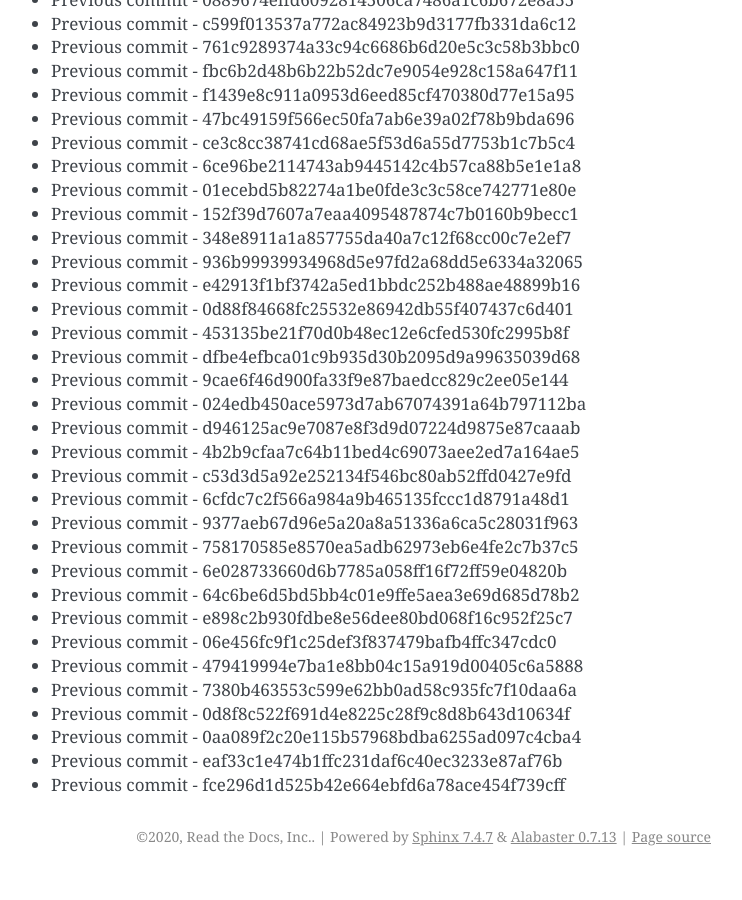
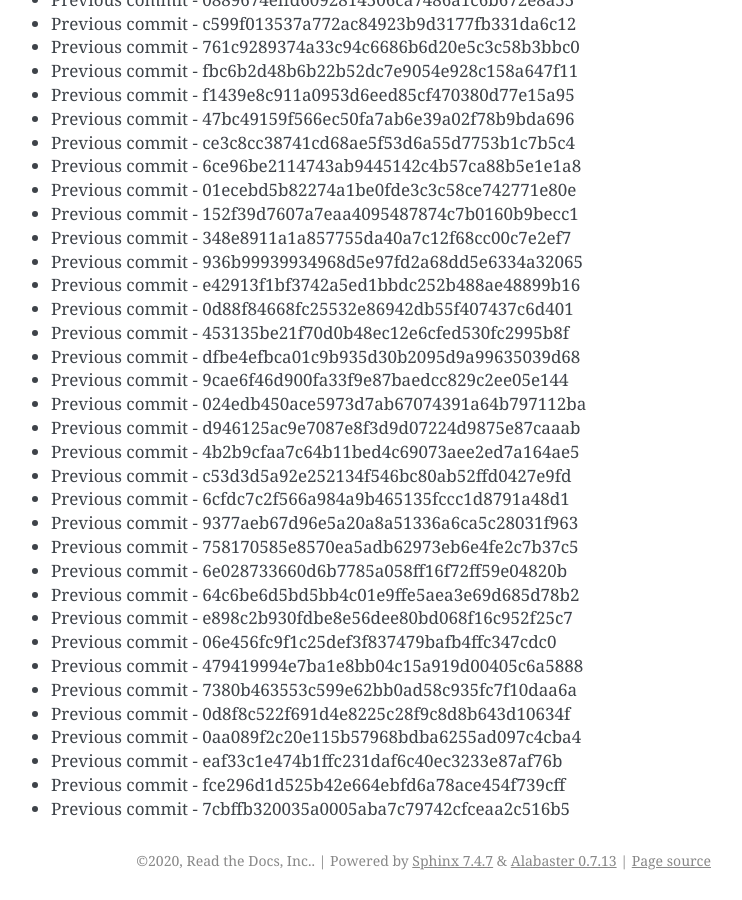
Before and after one commit to readthedocs/rtd-git-stresstest, a Sphinx documentation site: the page built from docs/updates.rst, in a window 1280 px wide and 900 px high, scrolled down 14339 px. Shown: the whole window, without its empty margins (399-1141 px from the left). Built offline with Sphinx 7.4.7, drawn with Linux system fonts in a browser that asks for light colours; before the commit the page ends 15215 px from its top, so only the background shows below that.

Commit message:
Generating commit from previous: 7cbffb320035a0005aba7c79742cfceaa2c516b5

```diff
--- a/docs/updates.rst
+++ b/docs/updates.rst
@@ -634,3 +634,4 @@ It can be tested for any performance characteristics.
 * Previous commit - 0aa089f2c20e115b57968bdba6255ad097c4cba4
 * Previous commit - eaf33c1e474b1ffc231daf6c40ec3233e87af76b
 * Previous commit - fce296d1d525b42e664ebfd6a78ace454f739cff
+* Previous commit - 7cbffb320035a0005aba7c79742cfceaa2c516b5
```
